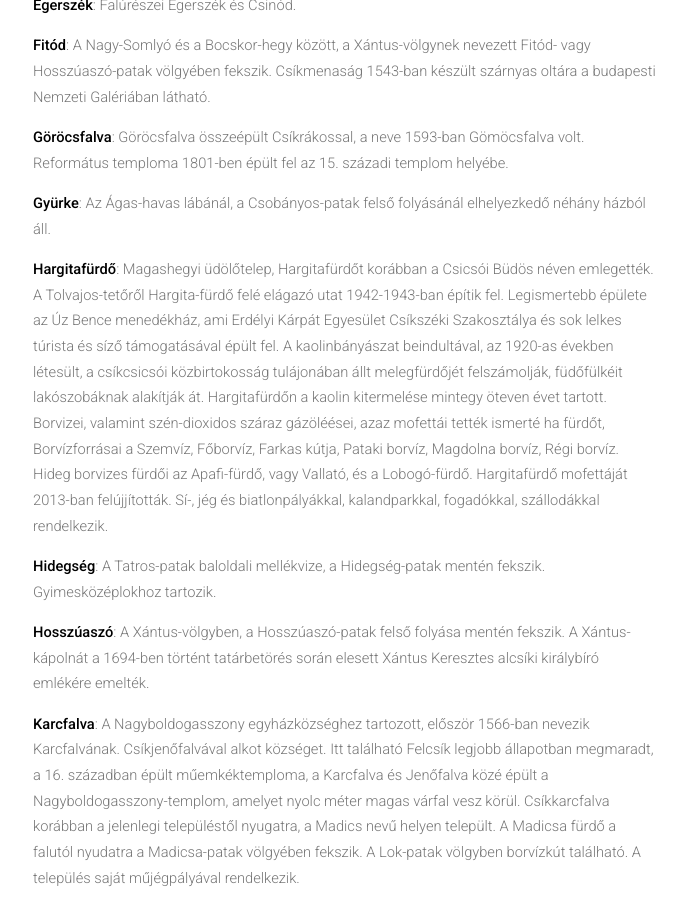
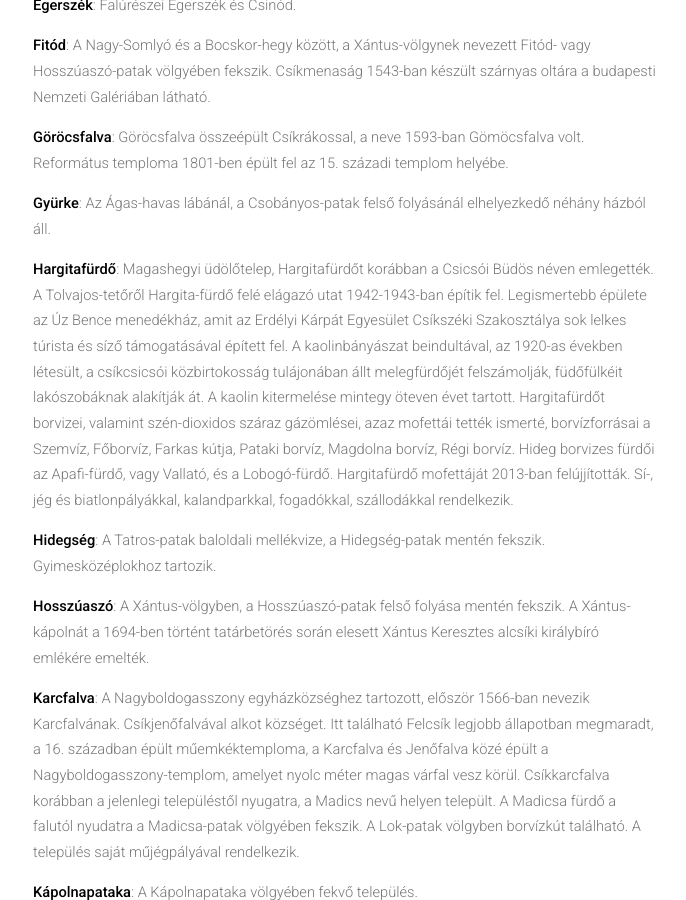
Before and after one commit to siculia/siculia.github.io, a Jekyll site: the page built from siculia-csikszek.html, in a window 1280 px wide and 900 px high, scrolled down 7442 px. Shown: the whole window, without its empty margins (127-813 px from the left). Built offline with Jekyll 4.4.1, drawn with Linux system fonts in a browser that asks for light colours; nearby versions of some CDN libraries; library files that are not in the unit come from our copies.

Commit message:
Hargitafürdő-Vallató

```diff
--- a/siculia-csikszek.html
+++ b/siculia-csikszek.html
@@ -91,7 +91,7 @@ layout: default
 							<p style="text-align: left;"><b>Fitód</b>: A Nagy-Somlyó és a Bocskor-hegy között, a Xántus-völgynek nevezett Fitód- vagy Hosszúaszó-patak völgyében fekszik. Csíkmenaság 1543-ban készült szárnyas oltára a budapesti Nemzeti Galériában látható.</p>
 							<p style="text-align: left;"><b>Göröcsfalva</b>: Göröcsfalva összeépült Csíkrákossal, a neve 1593-ban Gömöcsfalva volt. Református temploma 1801-ben épült fel az 15. századi templom helyébe.</p>
 							<p style="text-align: left;"><b>Gyürke</b>: Az Ágas-havas lábánál, a Csobányos-patak felső folyásánál elhelyezkedő néhány házból áll.</p>
-							<p style="text-align: left;"><b>Hargitafürdő</b>: Magashegyi üdölőtelep, Hargitafürdőt korábban a Csicsói Büdös néven emlegették. A Tolvajos-tetőről Hargita-fürdő felé elágazó utat 1942-1943-ban építik fel. Legismertebb épülete az Úz Bence menedékház, ami Erdélyi Kárpát Egyesület Csíkszéki Szakosztálya és sok lelkes túrista és síző támogatásával épült fel. A kaolinbányászat beindultával, az 1920-as években létesült, a csíkcsicsói közbirtokosság tulájonában állt melegfürdőjét felszámolják, füdőfülkéit lakószobáknak alakítják át. Hargitafürdőn a kaolin kitermelése mintegy öteven évet tartott. Borvizei, valamint szén-dioxidos száraz gázöléései, azaz mofettái tették ismerté ha fürdőt, Borvízforrásai a Szemvíz, Főborvíz, Farkas kútja, Pataki borvíz, Magdolna borvíz, Régi borvíz. Hideg borvizes fürdői az Apafi-fürdő, vagy Vallató, és a Lobogó-fürdő. Hargitafürdő mofettáját 2013-ban felújjították. Sí-, jég és biatlonpályákkal, kalandparkkal, fogadókkal, szállodákkal rendelkezik.</p>
+							<p style="text-align: left;"><b>Hargitafürdő</b>: Magashegyi üdölőtelep, Hargitafürdőt korábban a Csicsói Büdös néven emlegették. A Tolvajos-tetőről Hargita-fürdő felé elágazó utat 1942-1943-ban építik fel. Legismertebb épülete az Úz Bence menedékház, amit az Erdélyi Kárpát Egyesület Csíkszéki Szakosztálya sok lelkes túrista és síző támogatásával épített fel. A kaolinbányászat beindultával, az 1920-as években létesült, a csíkcsicsói közbirtokosság tulájonában állt melegfürdőjét felszámolják, füdőfülkéit lakószobáknak alakítják át. A kaolin kitermelése mintegy öteven évet tartott. Hargitafürdőt borvizei, valamint szén-dioxidos száraz gázömlései, azaz mofettái tették ismerté, borvízforrásai a Szemvíz, Főborvíz, Farkas kútja, Pataki borvíz, Magdolna borvíz, Régi borvíz. Hideg borvizes fürdői az Apafi-fürdő, vagy Vallató, és a Lobogó-fürdő. Hargitafürdő mofettáját 2013-ban felújjították. Sí-, jég és biatlonpályákkal, kalandparkkal, fogadókkal, szállodákkal rendelkezik.</p>
 							<p style="text-align: left;"><b>Hidegség</b>: A Tatros-patak baloldali mellékvize, a Hidegség-patak mentén fekszik. Gyimesközéplokhoz tartozik.</p>
 							<p style="text-align: left;"><b>Hosszúaszó</b>: A Xántus-völgyben, a Hosszúaszó-patak felső folyása mentén fekszik. A Xántus-kápolnát a 1694-ben történt tatárbetörés során elesett Xántus Keresztes alcsíki királybíró emlékére emelték.</p>
 							<p style="text-align: left;"><b>Karcfalva</b>: A Nagyboldogasszony egyházközséghez tartozott, először 1566-ban nevezik Karcfalvának. Csíkjenőfalvával alkot községet. Itt található Felcsík legjobb állapotban megmaradt, a 16. században épült műemkéktemploma, a Karcfalva és Jenőfalva közé épült a Nagyboldogasszony-templom, amelyet nyolc méter magas várfal vesz körül. Csíkkarcfalva korábban a jelenlegi településtől nyugatra, a Madics nevű helyen települt. A Madicsa fürdő a falutól nyudatra a Madicsa-patak völgyében fekszik. A Lok-patak völgyben borvízkút található. A település saját műjégpályával rendelkezik.</p>
```
